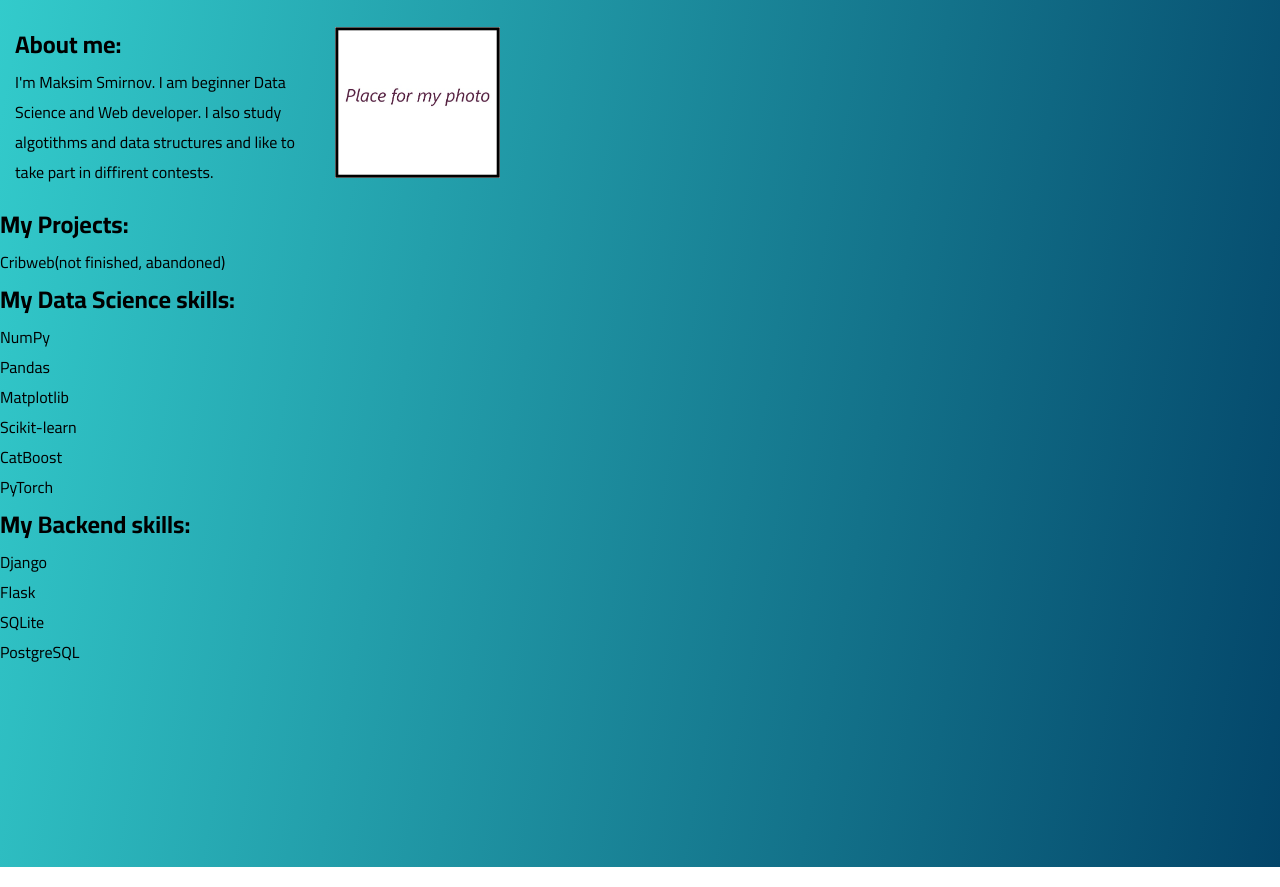
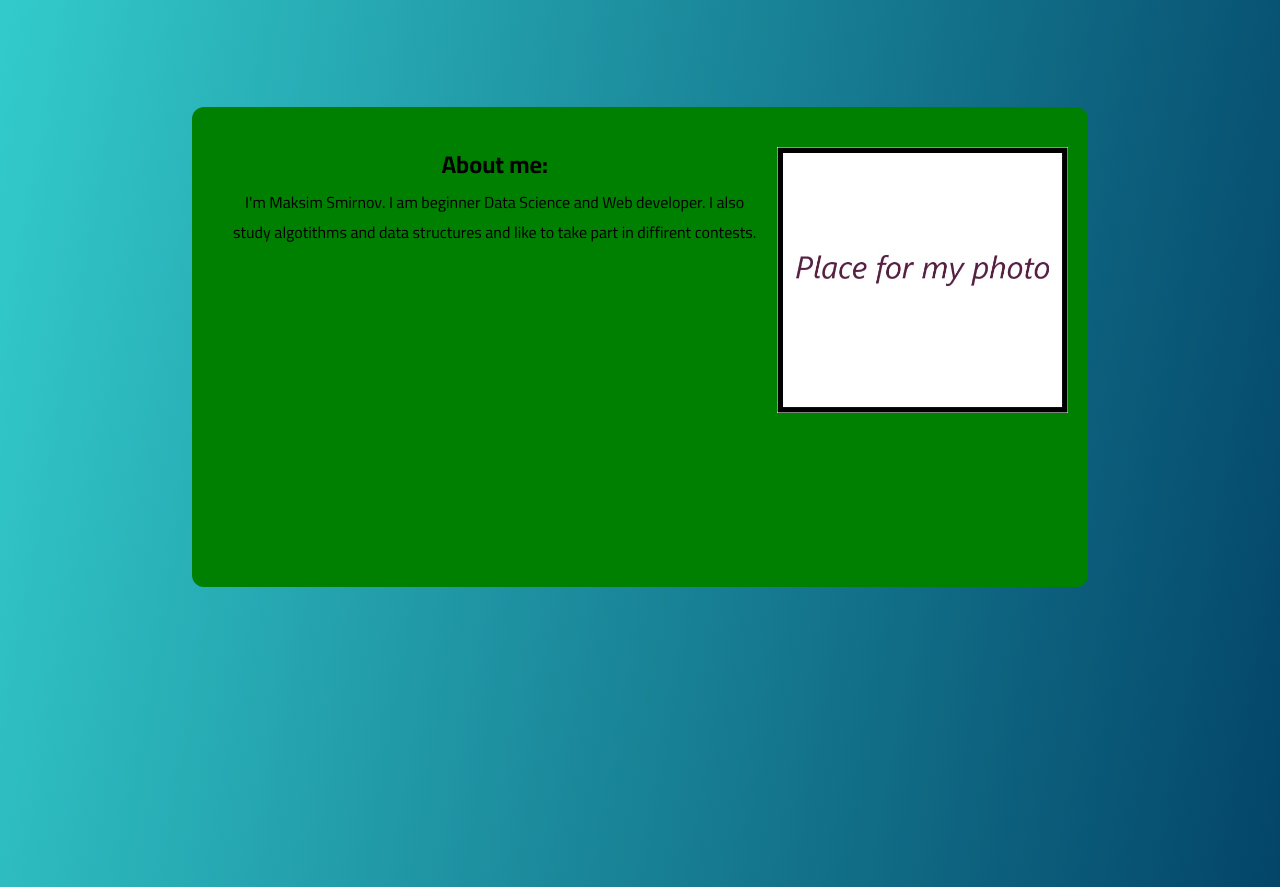
Before and after one commit to Maxonov/port, a plain HTML site: page index.html in a window 1280 px wide. Shown: the part 60-947 px from the top of the page. Drawn offline with Linux system fonts and the light colour scheme.

Commit message:
css upd
gf

```diff
--- a/css/des.css
+++ b/css/des.css
@@ -33,16 +33,35 @@ div{
     color:wheat;
 }
 
+.content{
+    text-align: center;
+    box-sizing: border-box;;
+    margin: 100px auto;
+    width: 70vw;
+    height: 60vh;
+    padding: 20px;
+    background: green;
+    border-radius: 12px;
+}
+
+.slides{
+
+    position: relative;
+}
 
 .slide_bl{
-    max-width: 500px;
+    position: absolute;
+    top: 0;
+    left: 0;
     display: flex;
-    flex-direction: row;
-    align-items: stretch;
-    justify-content: space-between;
+    justify-content: center;
+    visibility: hidden;
 
 }
 
+.activate{
+    visibility: visible;
+}
 
 .text{
     margin: 15px;
--- a/index.html
+++ b/index.html
@@ -23,7 +23,8 @@
             </div>
         </div>
         <div class = 'content'>
-            <div class="slide_bl">
+            <div class="slides">
+                <div class="activate slide_bl">
                     <div class = 'text'>
                         <h2 id = 'part'>About me:</h2>
                         <p>
@@ -68,5 +69,6 @@
                 </div>
             </div>
         </div>
+    </div>
 </body>
 </html>
```
Lines whose indentation alone changed are shown as unchanged.
